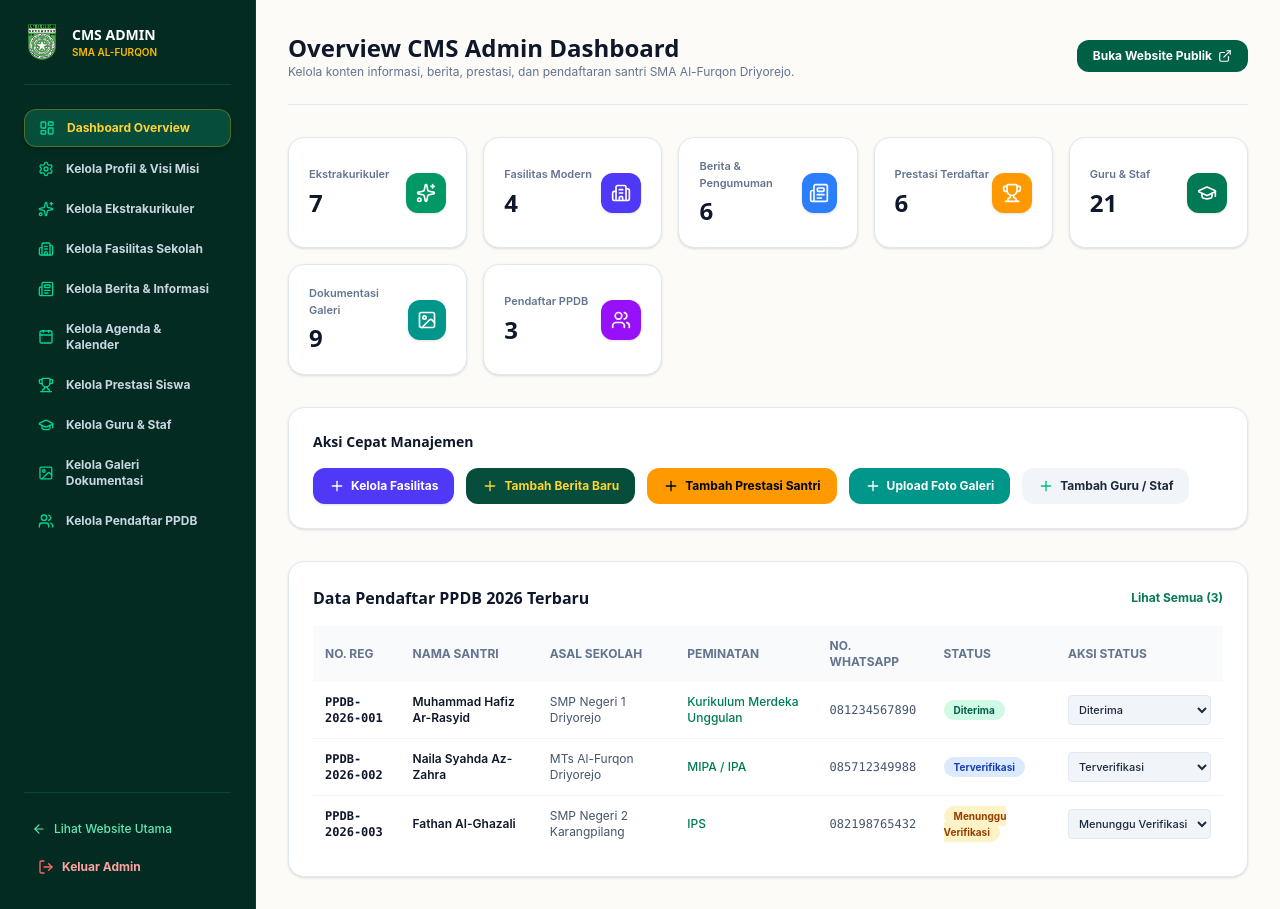
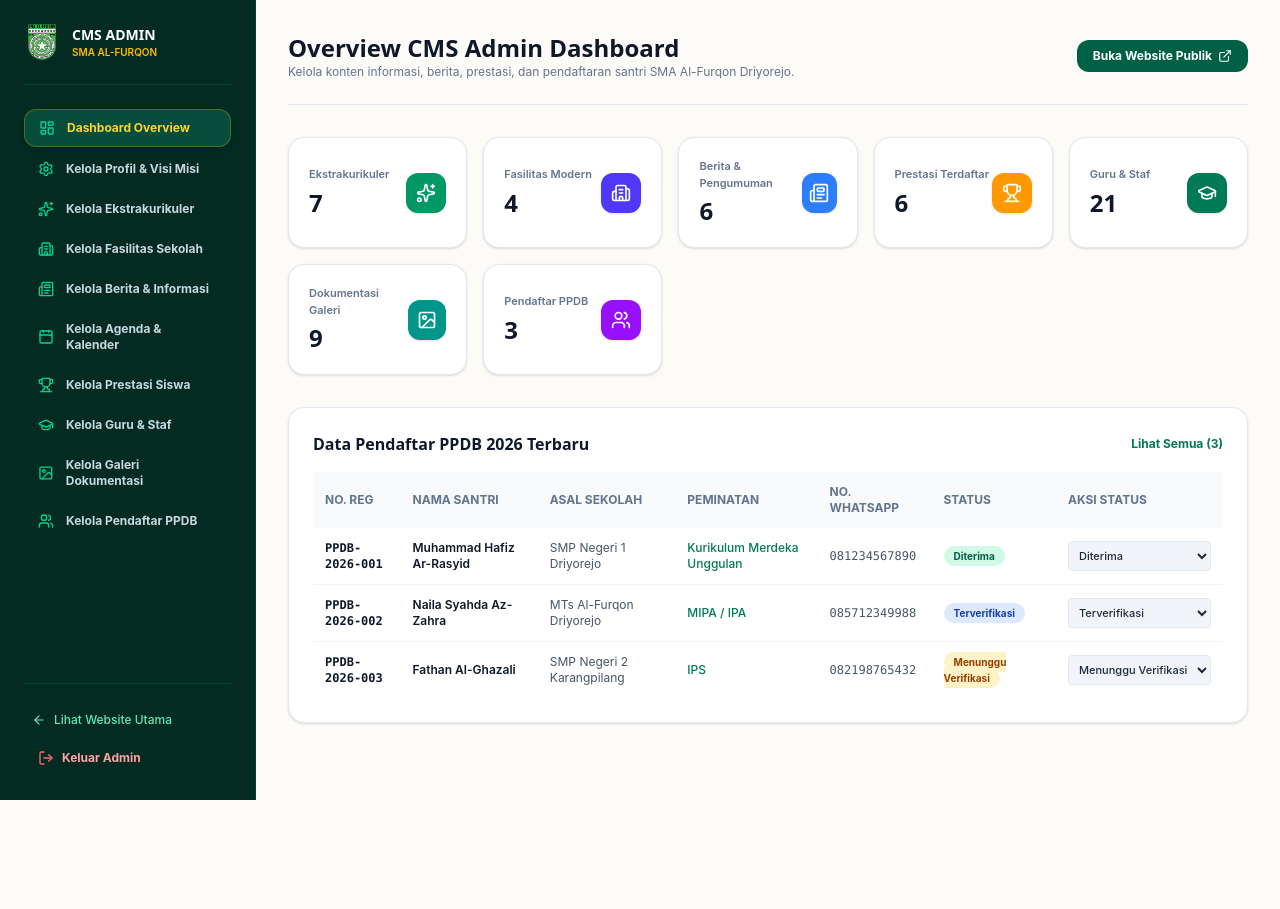
Before and after one commit to prayoga23/Website-SMA-Al-Furqon-Driyorejo, a Next.js app: page /admin/dashboard in a window 1280 px wide. After the commit the page ends 800 px from the top, so only its background shows below. Built offline with nearby package versions, Linux system fonts and the light colour scheme; sample sign-in values are in the browser's storage.

Commit message:
refactor: remove quick actions management section from admin dashboard page

```diff
--- a/src/app/admin/dashboard/page.tsx
+++ b/src/app/admin/dashboard/page.tsx
@@ -91,54 +91,6 @@ export default function AdminDashboardPage() {
           })}
         </div>
 
-        {/* Quick Actions */}
-        <div className="bg-white dark:bg-[#0E241E] p-6 rounded-2xl border border-slate-200 dark:border-emerald-900/40 shadow-sm">
-          <h3 className="text-sm font-bold font-heading text-slate-900 dark:text-white mb-4">
-            Aksi Cepat Manajemen
-          </h3>
-          <div className="flex items-center gap-3 flex-wrap">
-            <Link
-              href="/admin/fasilitas"
-              className="px-4 py-2.5 rounded-xl bg-indigo-600 text-white font-bold text-xs flex items-center gap-1.5 hover:bg-indigo-500 transition-colors shadow"
-            >
-              <Plus className="w-4 h-4" />
-              <span>Kelola Fasilitas</span>
-            </Link>
-
-            <Link
-              href="/admin/berita"
-              className="px-4 py-2.5 rounded-xl bg-[#064E3B] text-amber-300 font-bold text-xs flex items-center gap-1.5 hover:bg-[#047857] transition-colors"
-            >
-              <Plus className="w-4 h-4" />
-              <span>Tambah Berita Baru</span>
-            </Link>
-
-            <Link
-              href="/admin/prestasi"
-              className="px-4 py-2.5 rounded-xl bg-amber-500 text-slate-950 font-bold text-xs flex items-center gap-1.5 hover:bg-amber-400 transition-colors"
-            >
-              <Plus className="w-4 h-4" />
-              <span>Tambah Prestasi Santri</span>
-            </Link>
-
-            <Link
-              href="/admin/galeri"
-              className="px-4 py-2.5 rounded-xl bg-teal-600 text-white font-bold text-xs flex items-center gap-1.5 hover:bg-teal-500 transition-colors"
-            >
-              <Plus className="w-4 h-4" />
-              <span>Upload Foto Galeri</span>
-            </Link>
-
-            <Link
-              href="/admin/guru"
-              className="px-4 py-2.5 rounded-xl bg-slate-100 dark:bg-emerald-950 text-slate-800 dark:text-slate-200 font-bold text-xs flex items-center gap-1.5"
-            >
-              <Plus className="w-4 h-4 text-emerald-500" />
-              <span>Tambah Guru / Staf</span>
-            </Link>
-          </div>
-        </div>
-
         {/* PPDB Submissions Recent Table */}
         <div className="bg-white dark:bg-[#0E241E] p-6 rounded-2xl border border-slate-200 dark:border-emerald-900/40 shadow-sm space-y-4">
           <div className="flex items-center justify-between">
```
